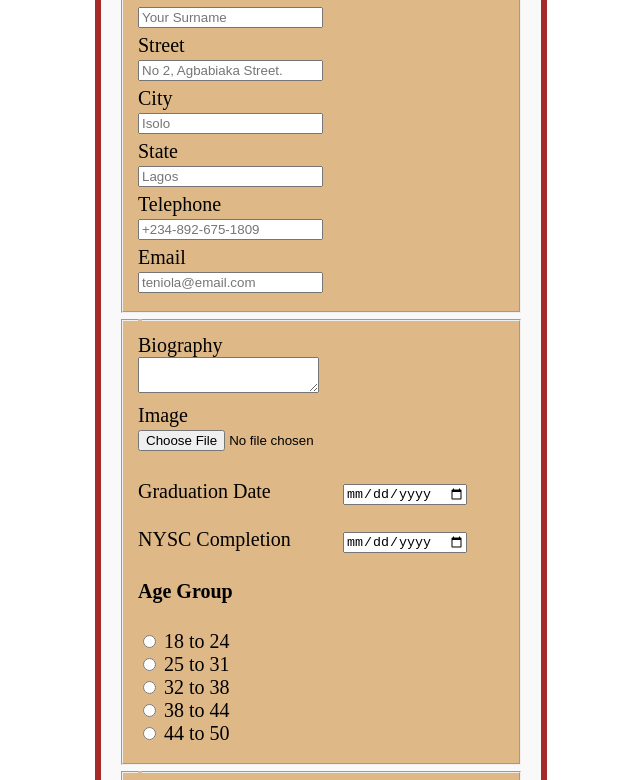
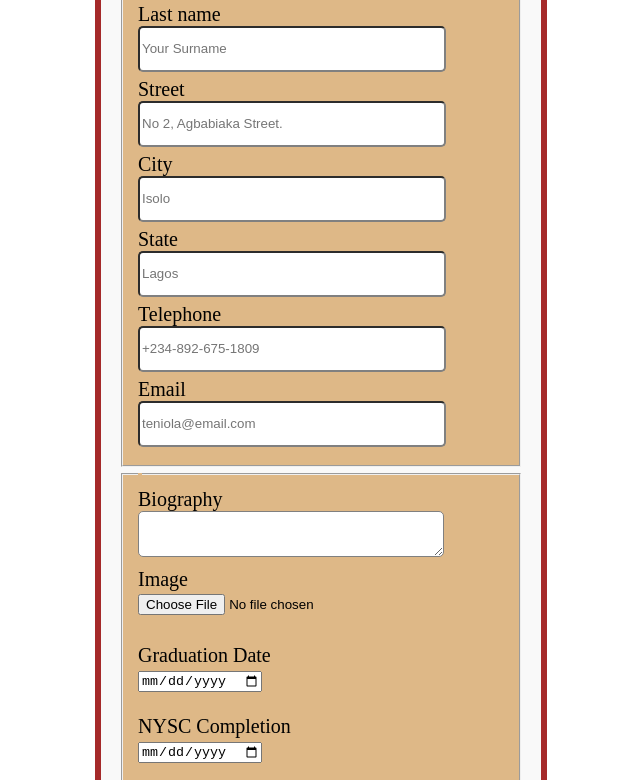
Before and after one commit to Eniola-C/Application_Form, a plain HTML site: page index.html in a window 1280 px wide. Shown: the part 326-1106 px from the top of the page, without its empty margins (319-959 px from the left). Drawn offline with Linux system fonts and the light colour scheme.

Commit message:
Application Page

```diff
--- a/index.css
+++ b/index.css
@@ -24,7 +24,62 @@ label {
 input + label {
   width: auto;
 }
+#first_name {
+  border-color: gray;
+  border-radius: 5px;
+  width: 300px;
+  height: 40px;
+}
+#last_name {
+  border-color: gray;
+  border-radius: 5px;
+  width: 300px;
+  height: 40px;
+}
+#street {
+border-color: gray;
+  border-radius: 5px;
+  width: 300px;
+  height: 40px;
+}
+#city {
+border-color: gray;
+  border-radius: 5px;
+  width: 300px;
+  height: 40px;
+}
+#state {
+border-color: gray;
+  border-radius: 5px;
+  width: 300px;
+  height: 40px;
+}
+#number {
+border-color: gray;
+  border-radius: 5px;
+  width: 300px;
+  height: 40px;
+}
+/* #image {
+border-color: gray;
+  border-radius: 5px;
+  width: 900px;
+  height: 40px;
+} */
 
+#mail {
+border-color: gray;
+  border-radius: 5px;
+  width: 300px;
+  height: 40px;
+}
+
+#biography {
+border-color: gray;
+  border-radius: 5px;
+  width: 300px;
+  height: 40px;
+}
 .standalone{
 
     padding: 20px;
--- a/index.html
+++ b/index.html
@@ -50,9 +50,9 @@
       <label for="image">Image</label><input id="image" type="file" /><br><br>
     </div>
     <div class="control">
-      <label for="date">Graduation Date</label>
+      <label for="date">Graduation Date</label><br>
       <input type="date"><br><br>
-      <label for="date">NYSC Completion</label>
+      <label for="date">NYSC Completion</label><br>
       <input type="date">
       <h4>Age Group</h4>
       <input type="radio" id="1" name="yrs">
```
